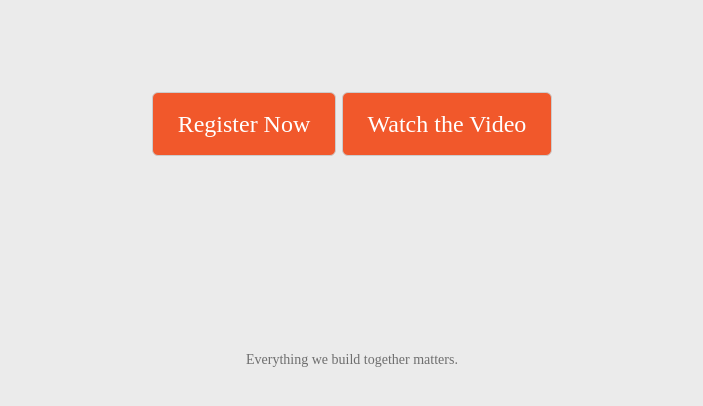
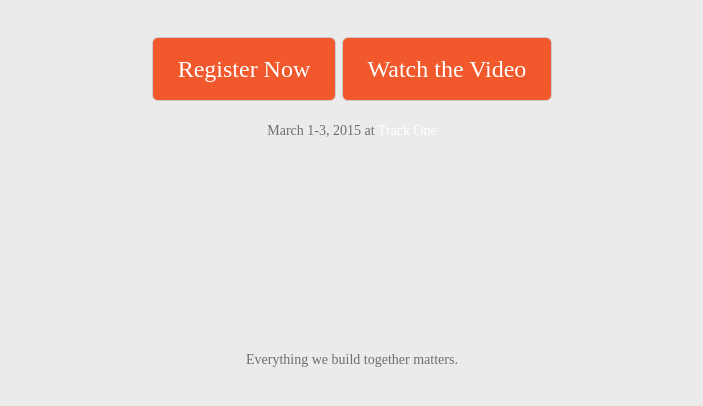
Before and after one commit to hacktennessee/website, a plain HTML site: page index.html in a window 1280 px wide. Shown: the part 390-796 px from the top of the page, without its empty margins (288-991 px from the left). Drawn offline with nearby package versions, Linux system fonts and the light colour scheme; a script that the page names is missing.

Commit message:
Video player

```diff
--- a/css/cover.css
+++ b/css/cover.css
@@ -110,7 +110,7 @@ body {
   padding: 0 20px;
 }
 .cover .btn-lg {
-  margin-top: 100px;
+  margin-top: 20px;
   padding: 15px 25px;
   font-size: 24px;
   font-family: "open-sans";
--- a/index.html
+++ b/index.html
@@ -60,6 +60,7 @@
               <a href="http://link.hack.tn/ht7_register" class="btn btn-lg btn-default">Register Now</a>
               <a href="http://vimeo.com/120310636" class="btn btn-lg btn-default fresco" data-fresco-type="vimeo">Watch the Video</a>
             </p>
+            <p class="lead-sub">March 1-3, 2015 at <a href="http://link.hack.tn/trackonenashville">Track One</a></p>
           </div>
           <div class="mastfoot">
             <div class="inner">
```
